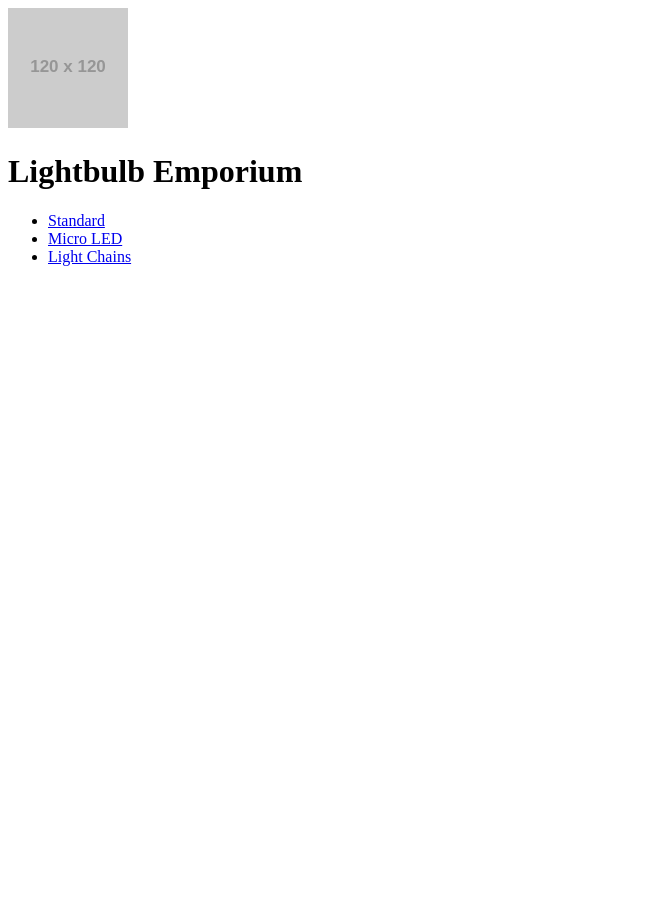
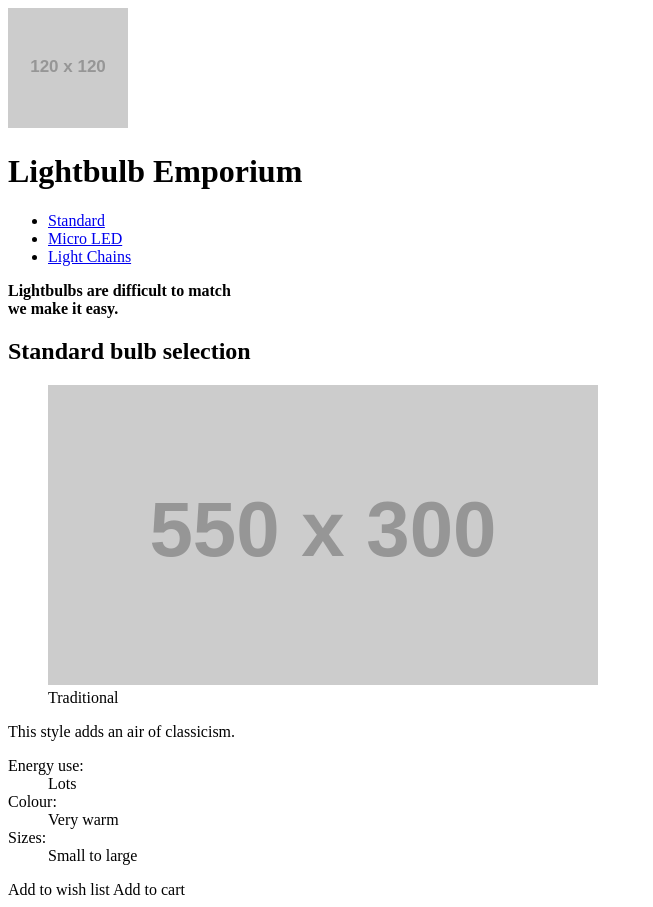
Before and after one commit to AnnieShi/summer-html, a plain HTML site: page index.html in a window 1280 px wide. Shown: the whole page, without its empty margins (0-653 px from the left). Before the commit the page ends 800 px from the top, so only its background shows below. Drawn offline with Linux system fonts and the light colour scheme; placeholder pictures from the web are drawn by us.

Commit message:
Added nav element & intro
Completed a section of the standard lightbulb selection

```diff
--- a/index.html
+++ b/index.html
@@ -17,5 +17,32 @@
 			</ul>
 		</nav>
 
+		<p><strong>Lightbulbs are difficult to match<br>we make it easy.</strong></p>
+	</header>
+
+	<main>
+		<h2>Standard bulb selection</h2>
+
+		<section>
+			<figure>
+				<img src="http://placehold.it/550x300" alt="">
+				<figcaption>Traditional</figcaption>
+			</figure>
+			<p>This style adds an air of classicism.</p>
+				<dl>
+					<dt>Energy use:</dt>
+					<dd>Lots</dd>
+					<dt>Colour:</dt>
+					<dd>Very warm</dd>
+					<dt>Sizes:</dt>
+					<dd>Small to large</dd>
+				</dl>
+				<a href"#">Add to wish list</a>
+				<a href"#">Add to cart</a>
+		</section>
+
+
+	</maind
+
 </body>
 </html>
```
